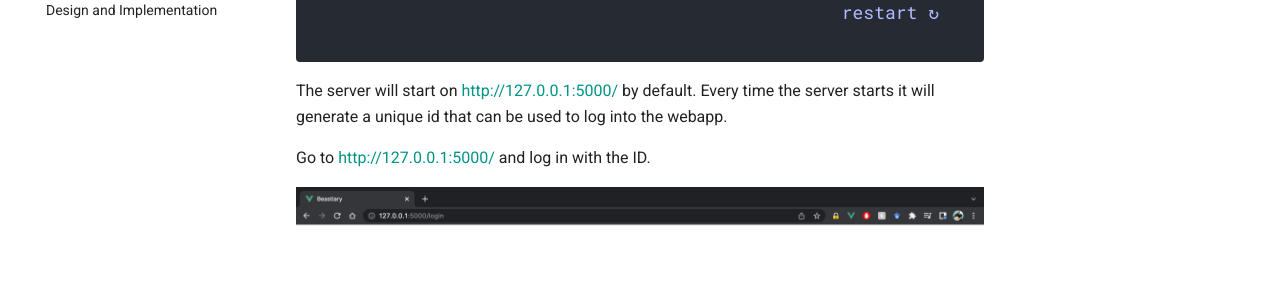
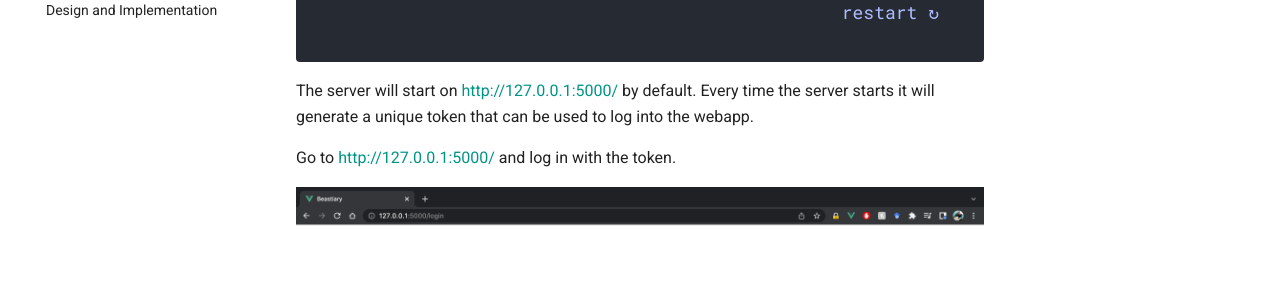
Before and after one commit to Wytamma/beastiary, an MkDocs documentation site: the page built from docs/index.md, in a window 1280 px wide and 900 px high, scrolled down 1196 px. Shown: the part 179-479 px from the top of the window. Built offline with MkDocs 1.6.1 and Material for MkDocs 9.7.7, drawn with Linux system fonts in a browser that asks for light colours; comment, search, counter and statistics services are not loaded.

Commit message:
:art: update index

```diff
--- a/docs/index.md
+++ b/docs/index.md
@@ -36,9 +36,9 @@ If prompted enter token: 8e02d06b-d30e-4a89-8476-fb22712a31b3
 
 </div>
 
-The server will start on [http://127.0.0.1:5000/](http://127.0.0.1:5000/) by default. Every time the server starts it will generate a unique id that can be used to log into the webapp.
+The server will start on [http://127.0.0.1:5000/](http://127.0.0.1:5000/) by default. Every time the server starts it will generate a unique token that can be used to log into the webapp.
 
-Go to [http://127.0.0.1:5000/](http://127.0.0.1:5000/) and log in with the ID.
+Go to [http://127.0.0.1:5000/](http://127.0.0.1:5000/) and log in with the token.
 
 ![](images/login_screen_shot.png)
 
```
